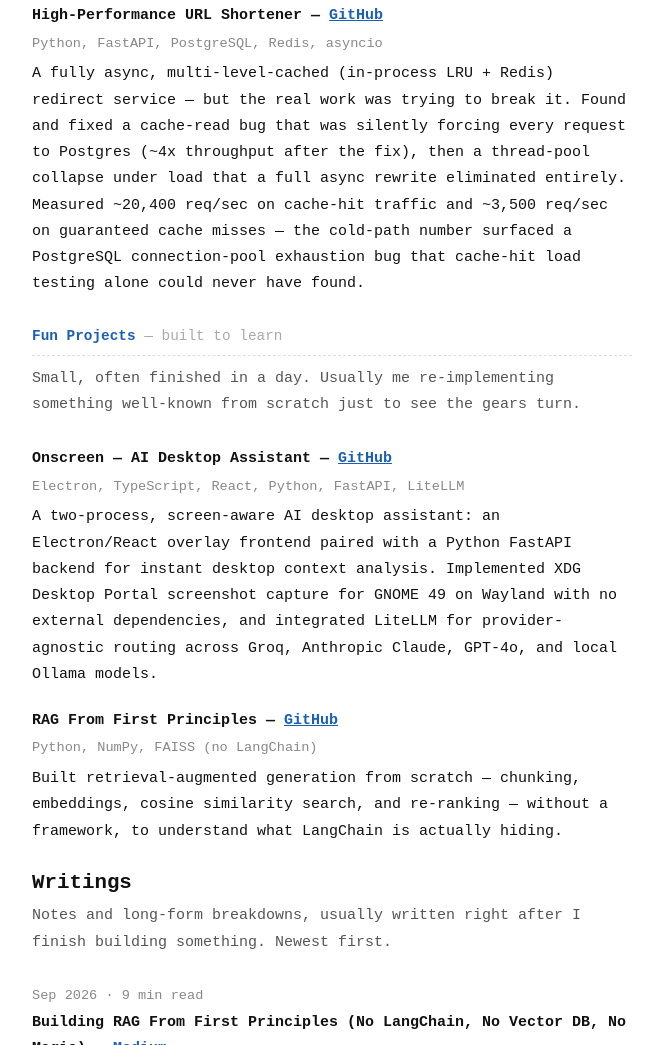
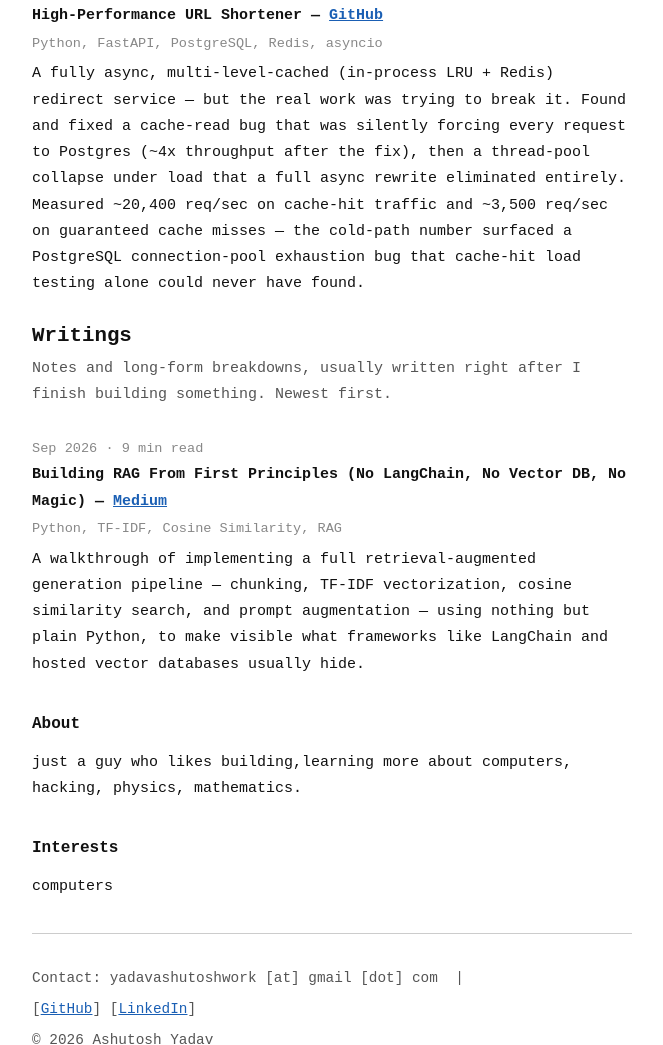
Before and after one commit to aashutosh-yadav/aashutosh-yadav.github.io, a plain HTML site: page index.html in a window 1280 px wide. Shown: the part 514-1559 px from the top of the page, without its empty margins (308-971 px from the left). Drawn offline with Linux system fonts and the light colour scheme.

Commit message:
Remove 'Fun Projects' section from index.html
Removed the 'Fun Projects' section and its entries from the HTML.

```diff
--- a/index.html
+++ b/index.html
@@ -194,34 +194,6 @@ footer p { margin-bottom: 6px; }
 
   <!-- Newest "Serious" entry goes at the TOP of this list, just under the intro-line above. -->
 
-  <h3>Fun Projects <span class="count">&mdash; built to learn</span></h3>
-  <p class="intro-line">
-    Small, often finished in a day. Usually me re-implementing something
-    well-known from scratch just to see the gears turn.
-  </p>
-
-   <div class="entry">
-    <div class="title">Onscreen &mdash; AI Desktop Assistant &mdash; <a href="https://github.com/aashutosh-yadav">GitHub</a></div>
-    <div class="stack">Electron, TypeScript, React, Python, FastAPI, LiteLLM</div>
-    <p>
-      A two-process, screen-aware AI desktop assistant: an Electron/React
-      overlay frontend paired with a Python FastAPI backend for instant
-      desktop context analysis. Implemented XDG Desktop Portal screenshot
-      capture for GNOME 49 on Wayland with no external dependencies, and
-      integrated LiteLLM for provider-agnostic routing across Groq,
-      Anthropic Claude, GPT-4o, and local Ollama models.
-    </p>
-  </div>
-
-  <div class="entry">
-    <div class="title">RAG From First Principles &mdash; <a href="https://github.com/aashutosh-yadav">GitHub</a></div>
-    <div class="stack">Python, NumPy, FAISS (no LangChain)</div>
-    <p>
-      Built retrieval-augmented generation from scratch &mdash; chunking,
-      embeddings, cosine similarity search, and re-ranking &mdash; without
-      a framework, to understand what LangChain is actually hiding.
-    </p>
-  </div>
 
   <!-- Newest "Fun" entry goes at the TOP of this list, just under the intro-line above. -->
 
```
